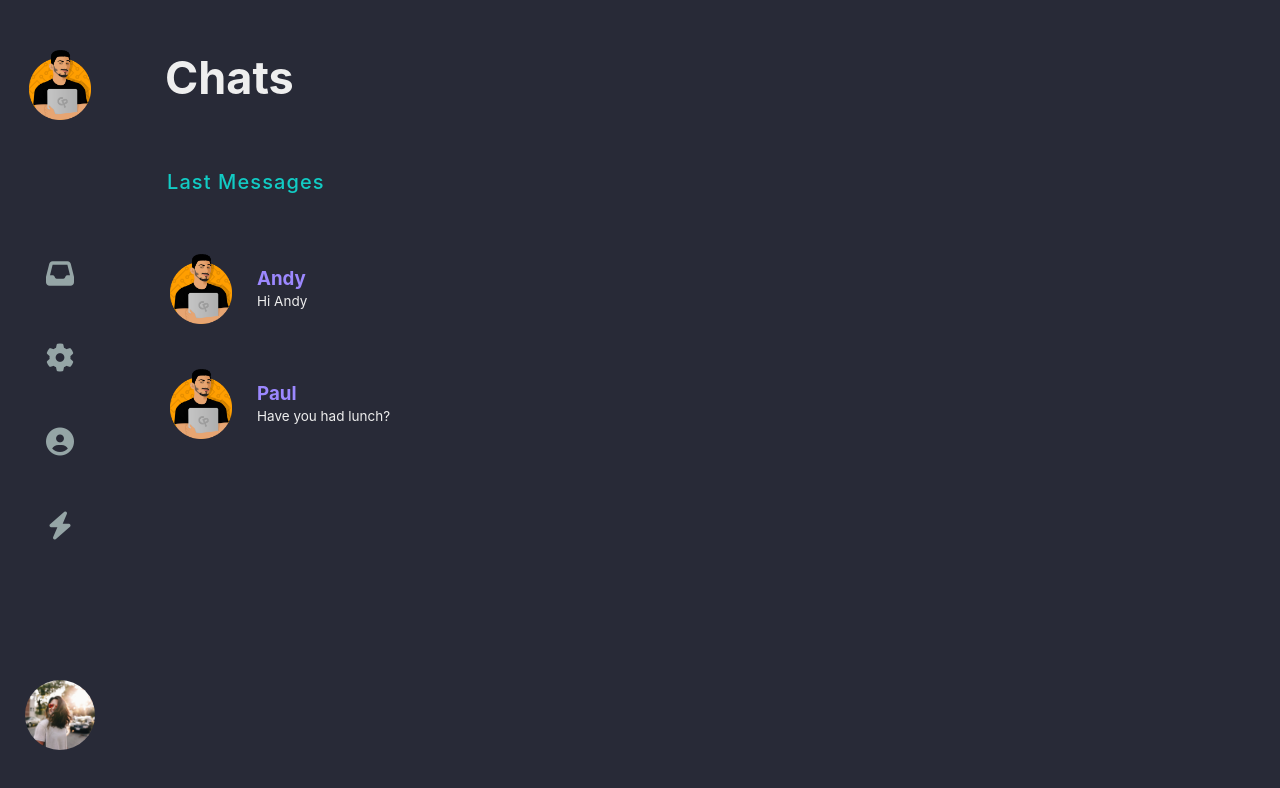
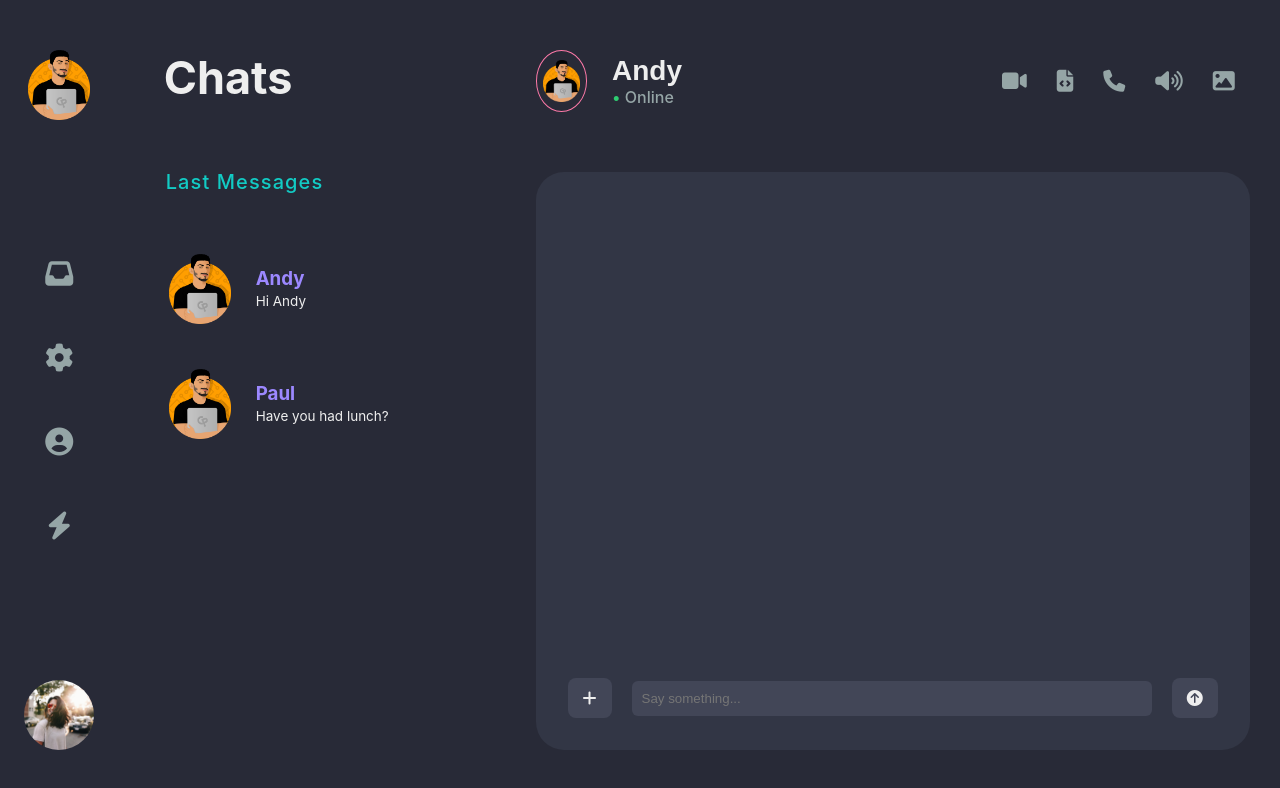
Before and after one commit to bocheng24/Chat-app, a React (Create React App) app: page / in a window 1280 px wide. Shown: the top 788 px of the page. Built offline with nearby package versions, Linux system fonts and the light colour scheme.

Commit message:
Chat view layout and style

```diff
--- a/src/components/Chatview.js
+++ b/src/components/Chatview.js
@@ -1,10 +1,175 @@
 import React from 'react'
+import styled from 'styled-components'
+
+import logo from '../assets/chat-logo.png'
+
+const Wrapper = styled.div`
+    height: 100vh;
+    width: calc(98% - 45px);
+    max-width: 1600px;
+    padding: 0 25px;
+    display: flex;
+    flex-direction: column;
+`;
+
+const ChatDetails = styled.div`
+    display: flex;
+    align-items: center;
+    margin-top: 50px;
+`;
+
+const Avatar = styled.div`
+    height: 60px;
+    width: 60px;
+    object-fit: contain;
+    border-radius: 50%;
+    display: flex;
+    align-items: center;
+    justify-content: center;
+    border: 1.7px solid #fd79a8;
+    margin-right: 25px;
+
+
+    img {
+        height: 70%;
+    }
+`;
+
+const ChatInfo = styled.div`
+    flex: 1;
+`;
+
+const Name = styled.input`
+    background: none;
+    border: none;
+    font-size: 28px;
+    font-weight: 700;
+    outline: none;
+`;
+
+const OnlineIndicator = styled.div`
+    font-weight: 500;
+    color: #95a5a6;
+
+    span {
+        color: #2ecc71;
+    }
+`;
+
+const Icons = styled.div`
+    display: flex;
+    align-items: center;
+
+    i {
+        color: #95a5a6;
+        font-size: 22px;
+        padding: 15px;
+        border-radius: 50%;
+        cursor: pointer;
+
+        &:hover {
+            color: #fd79a8;
+        }
+    }
+`;
+
+const MessageWrapper = styled.div`
+    background-color: #323645;
+    border-radius: 28px;
+    margin-bottom: 50px;
+    margin-top: 60px;
+    display: flex;
+    flex-direction: column;
+    flex: 1;
+    overflow: scroll;
+    padding: 12px;
+`;
+
+const Messages = styled.div`
+    display: flex;
+    flex-direction: column-reverse;
+    flex: 1;
+    overflow: scroll;
+`;
+
+const InputWrapper = styled.div`
+    display: flex;
+    align-items: center;
+`;
+
+const ActionButton = styled.div`
+    margin: 20px;
+    padding: 10px 15px;
+    background-color: #424657;
+    // height: 30px;
+    // width: 30px;
+    border-radius: 8px;
+    cursor: pointer;
+    font-size: 16x;
+
+    &:hover {
+        transform: translateY(-1.2px);
+        background-color: #5a5e75;
+    }
+
+    &:active {
+        transform: translateY(1.2px);
+    }
+
+`;
+
+const MessageInput = styled.input`
+    flex: 1;
+    padding: 10px;
+    border: none;
+    outline: none;
+    background-color: #424657;
+    border-radius: 6px;
+
+    transition: none;
+
+    &:focus {
+        border: 3px solid #fd79a8;
+    }
+`;
 
 function Chatview() {
     return (
-        <div>
 
-        </div>
+        <Wrapper>
+            <ChatDetails>
+                <Avatar>
+                    <img src={ logo } alt="" />
+                </Avatar>
+                <ChatInfo>
+                    <Name value={ "Andy" } />
+                    <OnlineIndicator><span>•</span> Online</OnlineIndicator>
+                </ChatInfo>
+                <Icons>
+                    <i className="fas fa-video" />
+                    <i className="fas fa-file-code" />
+                    <i className="fas fa-phone" />
+                    <i className="fas fa-volume-up" />
+                    <i className="fas fa-image" />
+                </Icons>
+            </ChatDetails>
+            <MessageWrapper>
+                <Messages>
+                </Messages>
+                <form>
+                    <InputWrapper>
+                        <ActionButton>
+                            <i className="fas fa-plus"></i>
+                        </ActionButton>
+                        <MessageInput placeholder="Say something..." />
+                        <ActionButton>
+                            <i className="fas fa-arrow-circle-up"></i>
+                        </ActionButton>
+                    </InputWrapper>
+                </form>
+            </MessageWrapper>
+        </Wrapper>
+
     )
 }
 
```
